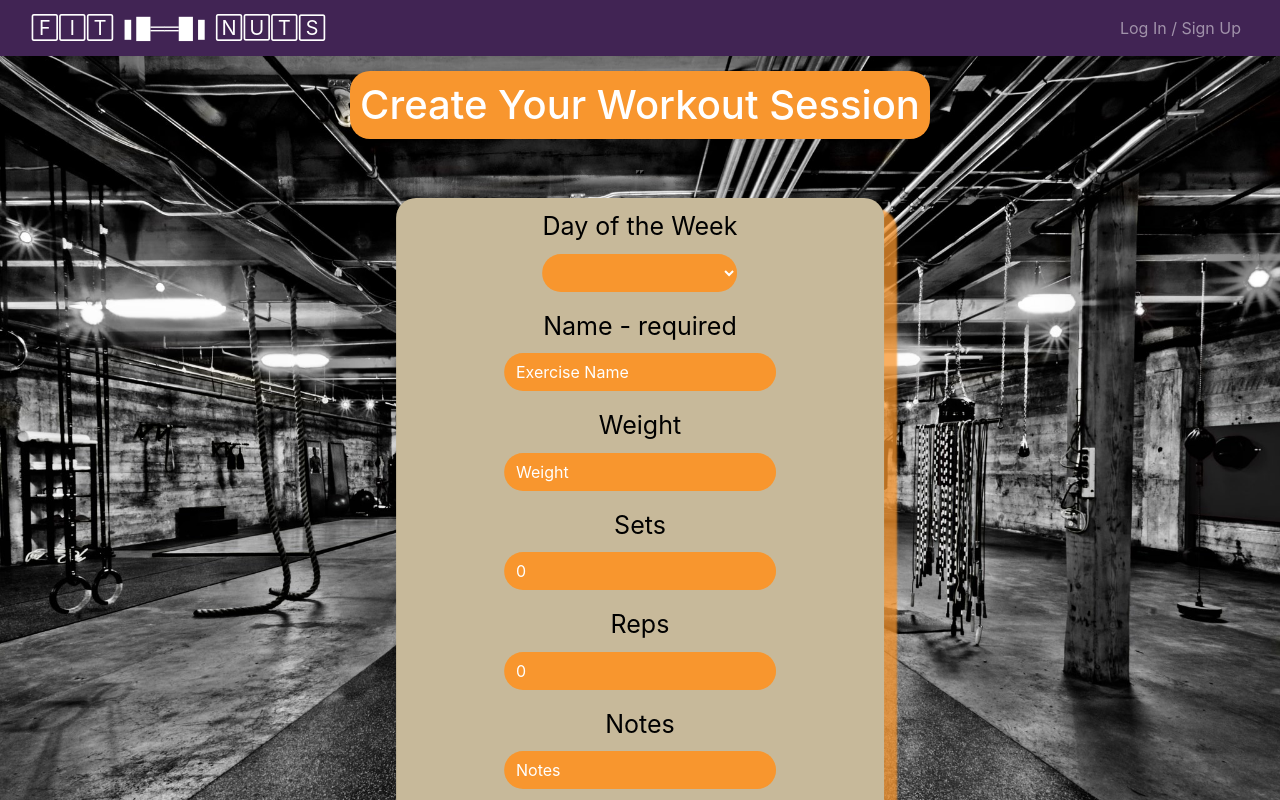
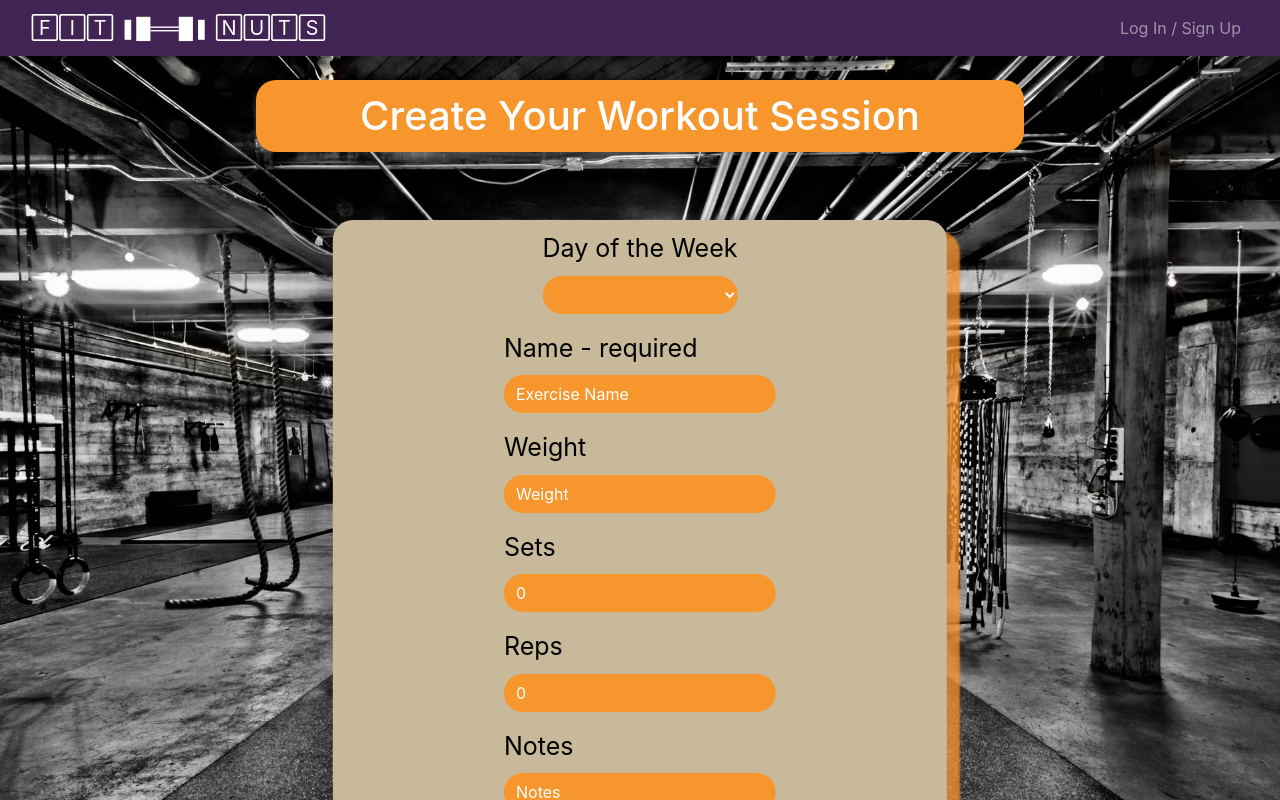
Before and after one commit to jesterb0206/fit-nuts, a React (Create React App) app in the folder client/: page /Workout in a window 1280 px wide. Shown: the top 800 px of the page. Built offline with nearby package versions, Linux system fonts and the light colour scheme; no server answers.

Commit message:
Modified Workout Summary Card Styling

```diff
--- a/client/src/App.css
+++ b/client/src/App.css
@@ -194,16 +194,9 @@ select:-webkit-autofill:focus {
 /* Create Your Workout Session Container */
 
 .workoutSection {
-  background-image: url('../src/images/gym.jpg');
-  background-position: center;
-  background-repeat: no-repeat;
-  background-size: cover;
-  display: flex;
-  flex-direction: row;
-  flex-wrap: wrap;
-  justify-content: center;
-  min-height: 100vh;
-  text-align: center;
+  margin: auto;
+  max-width: 768px;
+  width: 80%;
 }
 
 /* Create Your Workout Session Header */
@@ -212,12 +205,11 @@ select:-webkit-autofill:focus {
   background-color: var(--orange);
   border-radius: 20px;
   color: var(--white);
-  display: flex;
-  flex-direction: row;
-  flex-wrap: wrap;
-  justify-content: center;
-  margin: 15px;
-  padding: 10px;
+  font-size: 40px;
+  margin-bottom: 24px;
+  margin-top: 24px;
+  padding-bottom: 12px;
+  padding-top: 12px;
   text-align: center;
 }
 
@@ -287,7 +279,7 @@ select:-webkit-autofill:focus {
   left: 50%;
   margin-bottom: 30px;
   max-width: 1000px;
-  overflow-x: scroll;
+  overflow-x: display;
   overflow-y: display;
   padding: 10px;
   position: relative;
@@ -300,11 +292,8 @@ select:-webkit-autofill:focus {
 /* Now the Tables Won't Word Wrap On Horizontal Overflow & Are Centered */
 
 .styledTableModified {
-  left: 50%;
   margin-bottom: 20px;
   margin-top: 20px;
-  position: relative;
-  transform: translateX(-50%);
   white-space: nowrap;
 }
 
@@ -320,7 +309,6 @@ select:-webkit-autofill:focus {
 
 .styledTableModified th,
 .styledTableModified td {
-  border-collapse: collapse;
   padding: 20px 20px;
 }
 
@@ -343,6 +331,12 @@ select:-webkit-autofill:focus {
 
 /* -------------------- Workout Card Section -------------------- */
 
+.workout__summary {
+  margin: auto;
+  max-width: 768px;
+  width: 80%;
+}
+
 /* An ID to Center Only Specific Elements */
 
 #center__text {
@@ -360,20 +354,28 @@ select:-webkit-autofill:focus {
 
 /* Workout Summary Card Styling */
 
+#testing {
+  margin: auto;
+  max-width: 768px;
+  width: 100%;
+}
+
 .card {
   background-color: var(--off-white);
-  border: 1px solid var(--purple);
   border-radius: 20px;
   box-shadow: 12px 12px 2px 1px rgba(248, 150, 46, 0.75);
   cursor: pointer;
   height: 600px;
+  left: 50%;
   margin-bottom: 30px;
   max-width: 1000px;
   /* Makes the Workout Summary Cards Horizontally / Vertically Scrollable if There's Overflow */
   overflow-x: scroll;
   overflow-y: display;
   padding: 10px;
-  width: 90%;
+  position: relative;
+  transform: translateX(-50%);
+  width: 80%;
 }
 
 /* Useful For Overflow Issues */
@@ -400,15 +402,19 @@ table {
 }
 
 .styled-table {
-  border-collapse: collapse;
-  box-shadow: 0 0 20px rgba(0, 0, 0, 0.2);
+  margin-bottom: 20px;
+  margin-top: 20px;
+  white-space: nowrap;
+}
+
+.styled-table {
+  box-shadow: 0 0 20px rgba(0, 0, 0, 0.5);
   font-size: 16px;
 }
 
 .styled-table thead tr {
-  background-color: var(--orange);
+  background-color: var(--purple);
   color: var(--white);
-  text-align: left;
 }
 
 .styled-table th,
@@ -416,12 +422,9 @@ table {
   padding: 20px 20px;
 }
 
-.styled-table tbody tr:nth-of-type(even) {
-  background-color: var(--white);
-}
-
-.styled-table tbody tr:last-of-type {
-  border-bottom: 2px solid var(--purple);
+.styled-table tbody tr {
+  background-color: var(--orange);
+  color: var(--white);
 }
 
 .styled-table tbody tr.active-row {
@@ -431,9 +434,7 @@ table {
 /* An ID For Centering Buttons */
 
 #centerButton {
-  align-items: center;
-  display: flex;
-  justify-content: center;
+  margin: auto;
 }
 
 /* Workout Button Styling */
--- a/client/src/components/Card.js
+++ b/client/src/components/Card.js
@@ -18,7 +18,7 @@ const Card = ({workouts}) => {
   // Returns Workout Summary Card Content
 
   return (
-    <div>
+    <div id='testing'>
       {Object.entries(groupedWorkouts).map(([day, workoutsForDay]) => (
         <div className='card example' key={day}>
           <h1 id='center__text'>{day}</h1>
--- a/client/src/components/CurrentWorkout.js
+++ b/client/src/components/CurrentWorkout.js
@@ -31,8 +31,8 @@ const CurrentWorkout = ({data, loading, refetch}) => {
     <>
       {data?.workout?.map((exercise) => {
         return (
-          <div className='example' id='cardModified'>
-            <table className='styledTableModified'>
+          <div className='card example'>
+            <table className='styled-table'>
               <thead>
                 <tr>
                   <th>Workout</th>
@@ -50,7 +50,7 @@ const CurrentWorkout = ({data, loading, refetch}) => {
                 </tr>
               </tbody>
             </table>
-            <div id='centerButtonTwo'>
+            <div id='centerButton'>
               <SetButtons
                 _id={exercise._id}
                 sets={exercise.sets}
--- a/client/src/pages/WorkoutSummary.js
+++ b/client/src/pages/WorkoutSummary.js
@@ -1,29 +1,28 @@
 import Card from '.././components/Card';
-import { useQuery } from '@apollo/client';
-import { QUERY_WORKOUTS } from '../utils/queries';
-import React, { useEffect } from 'react';
-
+import {useQuery} from '@apollo/client';
+import {QUERY_WORKOUTS} from '../utils/queries';
+import React, {useEffect} from 'react';
 
 const WorkoutSummary = () => {
-  const { data, refetch } = useQuery(QUERY_WORKOUTS);
+  const {data, refetch} = useQuery(QUERY_WORKOUTS);
   const workouts = data?.workouts || [];
 
   useEffect(() => {
     refetch();
   }, []);
 
-  console.log(workouts, "this log is on WorkoutSummary.js")
+  console.log(workouts, 'this log is on WorkoutSummary.js');
 
   return (
     <div className='workout__summary'>
-      <h1 id='center__text'>Workout Summary</h1>
+      <h1 className='workoutHeader' id='center__text2'>
+        Workout Summary
+      </h1>
       <div className='workout__cards'>
-        <Card
-          workouts={workouts}
-        />
+        <Card workouts={workouts} />
       </div>
     </div>
   );
-}
+};
 
 export default WorkoutSummary;
```
